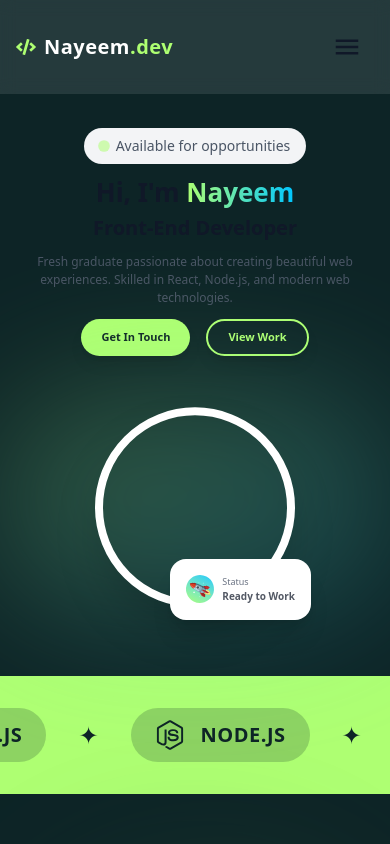
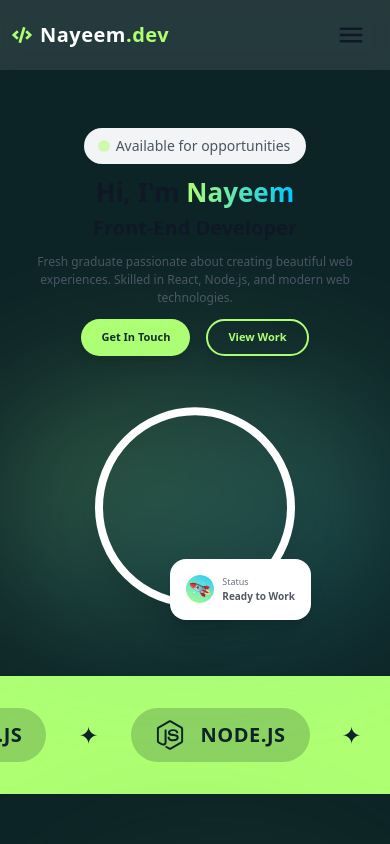
Before and after one commit to Nayeem0011/portfolio, a Next.js app: page / in a window 390 px wide. Shown: the top 844 px of the page. Built offline with nearby package versions, Linux system fonts and the light colour scheme.

Commit message:
first commit

```diff
--- a/app/component/NavBar.js
+++ b/app/component/NavBar.js
@@ -69,7 +69,7 @@ function NavBar() {
           className="fixed top-0 left-0 w-full z-50 bg-white/10 backdrop-blur-sm"
         >
 
-          <nav className="max-w-7xl mx-auto px-4 py-6 flex justify-between items-center">
+          <nav className="max-w-7xl mx-auto px-3 py-3 md:px-4 md:py-6 flex justify-between items-center">
             {/* Logo */}
             <div className="flex items-center gap-2 cursor-pointer">
               <FaCode className="text-secondary text-xl" />
@@ -118,12 +118,11 @@ function NavBar() {
                   <MdMenu className="text-3xl text-gray-900 dark:text-white" />
                 )}
               </button>
-
             </div>
           </nav>
 
           {/* Mobile Menu - Compact Version */}
-          <div className="fixed top-20 right-4 z-50 lg:hidden">
+          <div className="fixed top-16 right-4 z-50 lg:hidden">
             <AnimatePresence>
               {isMobileMenuOpen && (
                 <motion.div
```
